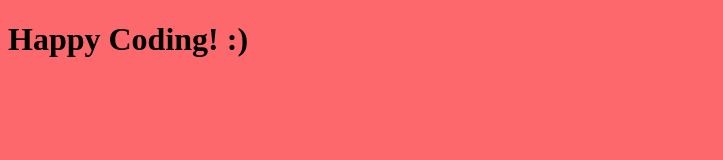
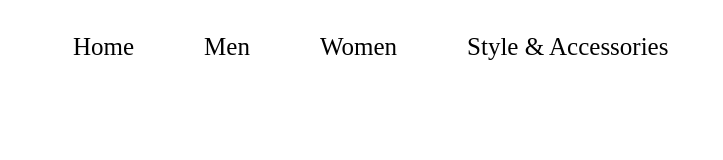
Before and after one commit to tamaracoders/frontend_practice_project_1, a website: page index.html in a window 1280 px wide. Shown: the whole page, without its empty margins (0-723 px from the left). Drawn offline with Linux system fonts and the light colour scheme; a web font is replaced by a local one.

Commit message:
Add navigation and navigation styles

```diff
--- a/index.html
+++ b/index.html
@@ -3,10 +3,23 @@
 <head>
 	<meta charset="UTF-8">
 	<title>Frontend Practice Project 1</title>
+	<link href="https://fonts.googleapis.com/css?family=Playfair+Display:400,400i,700,700i,900" rel="stylesheet">
+	<link href="https://fonts.googleapis.com/css?family=Open+Sans:400,400i,600,600i,700,700i" rel="stylesheet">
 	<link rel="stylesheet" href="css/styles.css">
+	<script src="js/scripts.js"></script>
 </head>
 <body>
-	<h1>Happy Coding! :)</h1>
-	<script src="js/scripts.js"></script>
+
+	<div class="wrapper">
+		<nav>
+			<ul class="menu-list">
+				<li><a href="">Home</a></li>
+				<li><a href="">Men</a></li>
+				<li><a href="">Women</a></li>
+				<li><a href="">Style &amp; Accessories</a></li>
+			</ul>
+		</nav>
+	</div>
+
 </body>
 </html>
--- a/scss/layouts/_header.scss
+++ b/scss/layouts/_header.scss
@@ -0,0 +1,29 @@
+.wrapper {
+
+	nav {
+		font-size: 25px;
+		float: left;
+		margin-left: 15px;
+
+		.menu-list{
+			list-style: none;
+
+			li{
+				display: inline-block;
+				margin-right: 50px;
+				float: left;
+
+				a{
+					text-decoration: none;
+					color: $black;
+					padding: 10px;
+
+					&:hover{
+						color: $salmon-pink;
+						border-bottom: 1px solid $salmon-pink;
+					}
+				}
+			}
+		}
+	}
+}
--- a/scss/styles.scss
+++ b/scss/styles.scss
@@ -1,6 +1,8 @@
 
 @import 'base/fonts';
 @import 'base/variables';
+
+@import 'components/newsletter';
 
 @import 'layouts/base';
 @import 'layouts/footer';
```
Also changed, not shown: css/styles.css, scss/components/_newsletter.scss (added).
